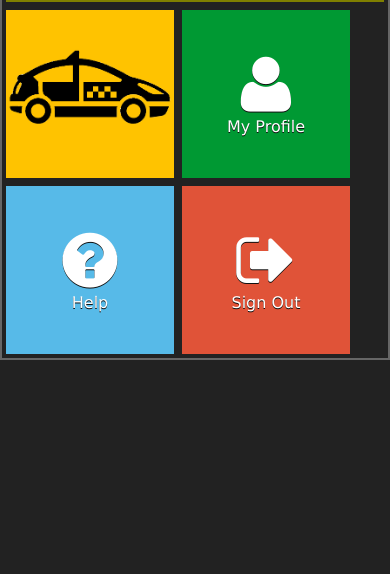
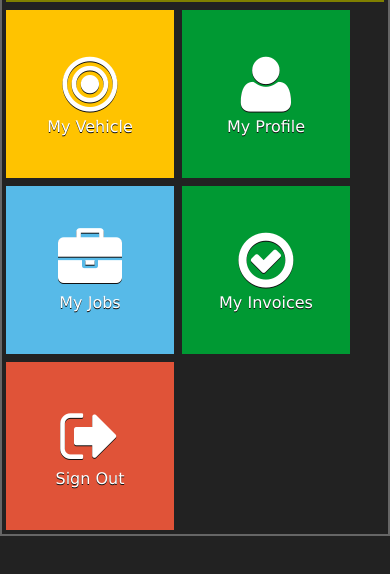
Before and after one commit to Arjun-finastra/taxi-driver, a plain HTML site: page dashboard.html in a window 390 px wide. Shown: the part 86-660 px from the top of the page. Drawn offline with Linux system fonts and the light colour scheme; some packages are replaced by stand-ins of ours.

Commit message:
icon update

```diff
--- a/dashboard.html
+++ b/dashboard.html
@@ -33,11 +33,12 @@
 
 			 <div class="tile mini get-quote-bg">
 
-				<a href="get.html" data-transition="slide">
-                <div class="tile-box">
-					<img src="images/taxi.png" alt="Get a Qoute">
+				<a href="get.html" data-transition="slide"></a>
+                <div class="tile-box"><i class="fa fa-bullseye fa-4x"></i>
+				<div>My Vehicle</div>
+
                 </div>
-                </a>
+
 
 			 </div>
 			 <div class="tile mini my-profile-bg">
@@ -46,12 +47,18 @@
 				<div>My Profile</div>
                 </div>
 			</div>
-
 			<div class="tile mini help-bg">
 				<a href="help.html" data-transition="flip"></a>
 				<div class="tile-box">
-				<i class="fa fa-question-circle fa-4x"></i>
-				<div>Help</div>
+				<i class="fa fa-briefcase fa-4x"></i>
+				<div>My Jobs</div>
+				</div>
+			</div>
+			<div class="tile mini my-profile-bg">
+				<a href="help.html" data-transition="flip"></a>
+				<div class="tile-box">
+				<i class="fa fa-check-circle-o fa-4x"></i>
+				<div>My Invoices</div>
 				</div>
 			</div>
 			<div class="tile mini sign-out-bg">
```
